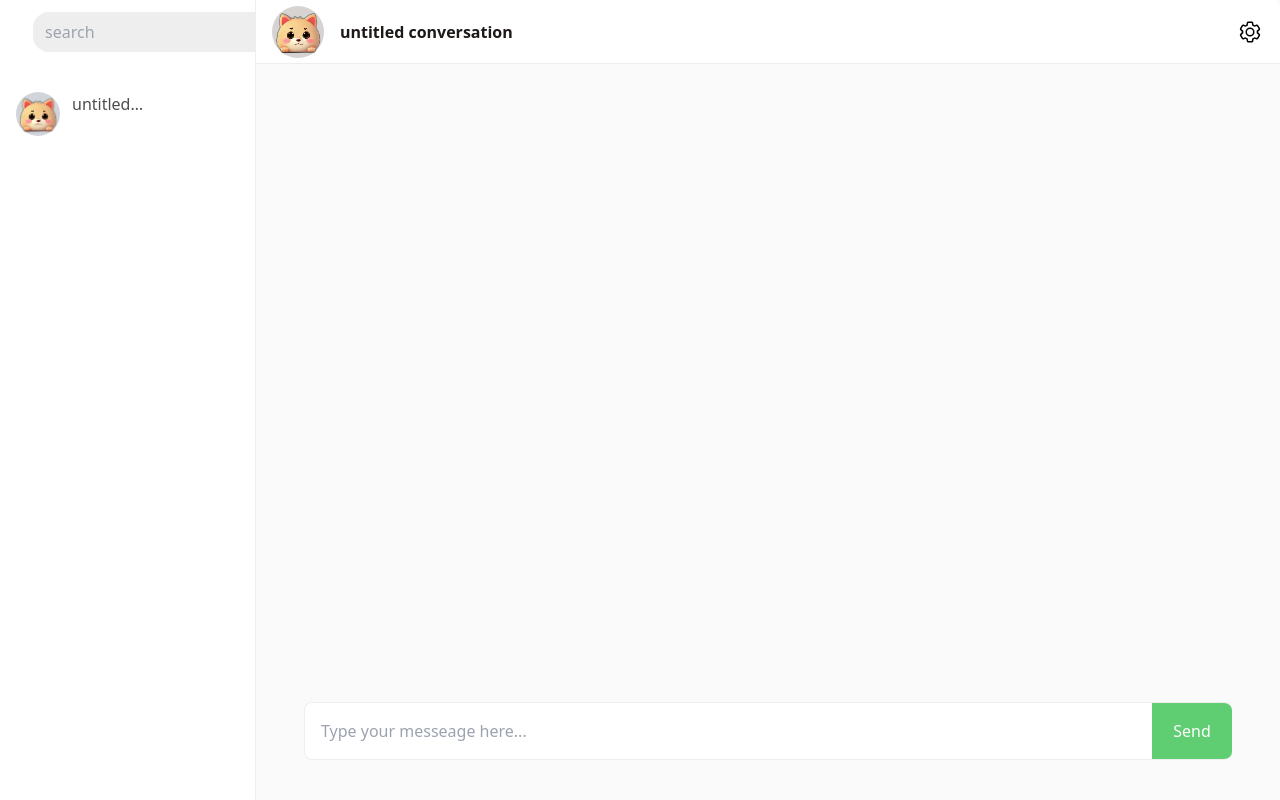
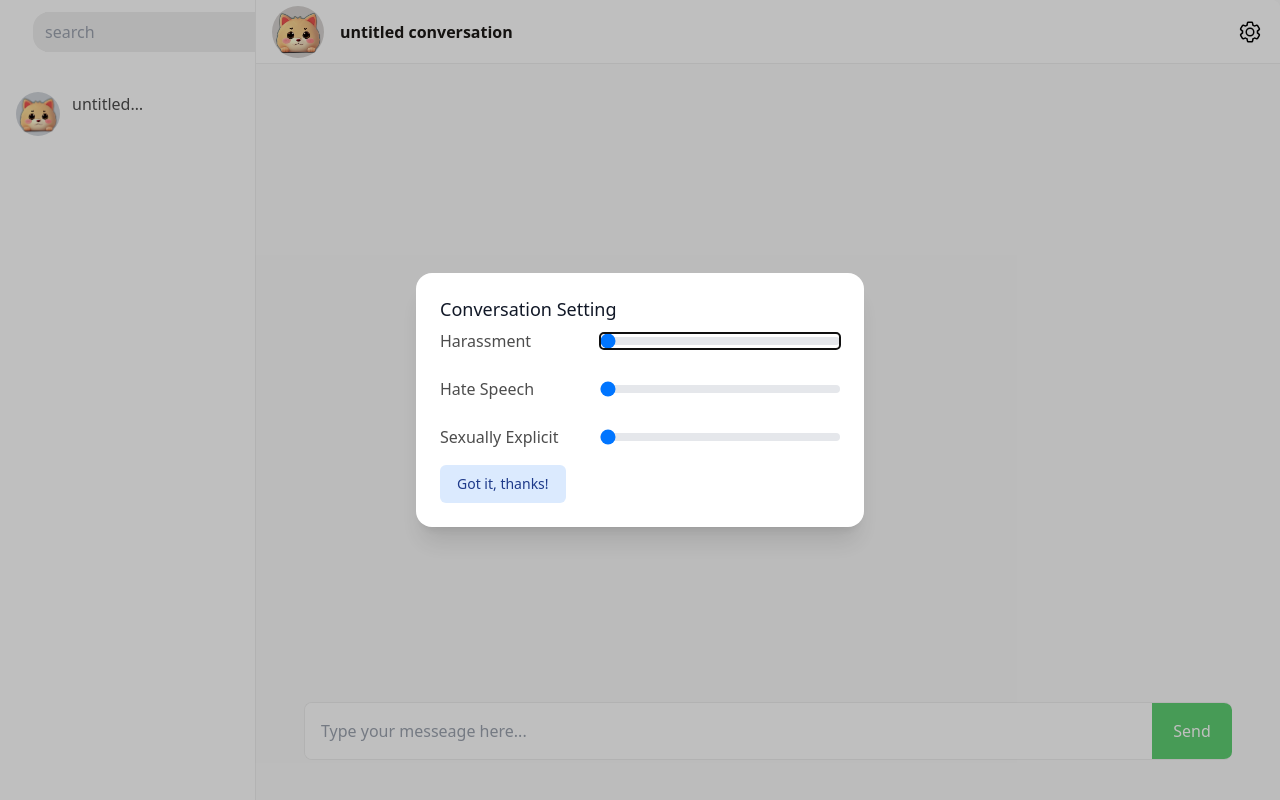
Before and after one commit to loo-y/GeminiChatUp, a Next.js app: page /chat in a window 1280 px wide. Both pictures are taken after a click on the element 1250 px from the left and 31 px from the top of the page. Built offline with nearby package versions, Linux system fonts and the light colour scheme.

Commit message:
feat: add popup

```diff
--- /dev/null
+++ b/app/components/Popup.tsx
@@ -0,0 +1,76 @@
+'use client'
+import { Fragment, useState } from 'react'
+import { Dialog, Transition } from '@headlessui/react'
+
+interface IPopupProps {
+    children: JSX.Element
+    trigger: JSX.Element
+    title?: string
+}
+export default function Popup({ children, trigger, title }: IPopupProps) {
+    let [isOpen, setIsOpen] = useState(false)
+
+    function closePopup() {
+        setIsOpen(false)
+    }
+
+    function openPopup() {
+        setIsOpen(true)
+    }
+
+    return (
+        <>
+            <div onClick={openPopup}>{trigger}</div>
+
+            <Transition appear show={isOpen} as={Fragment}>
+                <Dialog as="div" className="relative z-10" onClose={closePopup}>
+                    <Transition.Child
+                        as={Fragment}
+                        enter="ease-out duration-300"
+                        enterFrom="opacity-0"
+                        enterTo="opacity-100"
+                        leave="ease-in duration-200"
+                        leaveFrom="opacity-100"
+                        leaveTo="opacity-0"
+                    >
+                        <div className="fixed inset-0 bg-black/25" />
+                    </Transition.Child>
+
+                    <div className="fixed inset-0 overflow-y-auto">
+                        <div className="flex min-h-full items-center justify-center p-4 text-center">
+                            <Transition.Child
+                                as={Fragment}
+                                enter="ease-out duration-300"
+                                enterFrom="opacity-0 scale-95"
+                                enterTo="opacity-100 scale-100"
+                                leave="ease-in duration-200"
+                                leaveFrom="opacity-100 scale-100"
+                                leaveTo="opacity-0 scale-95"
+                            >
+                                <Dialog.Panel className="w-full max-w-md transform overflow-hidden rounded-2xl bg-white p-6 text-left align-middle shadow-xl transition-all">
+                                    {title ? (
+                                        <Dialog.Title as="h3" className="text-lg font-medium leading-6 text-gray-900">
+                                            {title}
+                                        </Dialog.Title>
+                                    ) : null}
+
+                                    <div className="mt-2">{children}</div>
+
+                                    <div className="mt-4">
+                                        <button
+                                            type="button"
+                                            className="inline-flex justify-center rounded-md border border-transparent bg-blue-100 px-4 py-2 text-sm font-medium text-blue-900 hover:bg-blue-200 focus:outline-none focus-visible:ring-2 focus-visible:ring-blue-500 focus-visible:ring-offset-2"
+                                            onClick={closePopup}
+                                        >
+                                            Got it, thanks!
+                                        </button>
+                                    </div>
+                                </Dialog.Panel>
+                            </Transition.Child>
+                        </div>
+                    </div>
+                </Dialog>
+            </Transition>
+        </>
+    )
+}
--- a/app/modules/Conversation/chatbox.tsx
+++ b/app/modules/Conversation/chatbox.tsx
@@ -11,6 +11,7 @@ import SyntaxHighlighter from 'react-syntax-highlighter'
 import { docco } from 'react-syntax-highlighter/dist/esm/styles/hljs'
 import { dark } from 'react-syntax-highlighter/dist/esm/styles/prism'
 import { formatDate } from '@/app/shared/utils'
+import Popup from '@/app/components/Popup'
 
 const ChatBox = () => {
     const dispatch = useAppDispatch()
@@ -46,9 +47,7 @@ const ChatBox = () => {
                         </div>
                     </div>
                     <div className=" flex flex-grow items-center justify-end mr-4">
-                        <div className="svg-image flex h-7 w-7 overflow-hidden items-center justify-center cursor-pointer">
-                            <img src={'/images/settings.svg'} className="h-6 w-6 active:mt-[0.5px] active:ml-[0.5px]" />
-                        </div>
+                        <ConversationSetting />
                     </div>
                 </div>
             </div>
@@ -237,4 +236,78 @@ const ChatInput = ({ conversation }: { conversation: IConversation }) => {
         </div>
     )
 }
+
+const ConversationSetting = () => {
+    const [value, setValue] = useState(0)
+
+    const handleChange = (event: ChangeEvent<HTMLInputElement>) => {
+        const newValue = parseFloat(event.target.value)
+        setValue(newValue)
+    }
+
+    return (
+        <Popup
+            trigger={
+                <div className="svg-image flex h-7 w-7 overflow-hidden items-center justify-center cursor-pointer">
+                    <img src={'/images/settings.svg'} className="h-6 w-6 active:mt-[0.5px] active:ml-[0.5px]" />
+                </div>
+            }
+            title={`Conversation Setting`}
+        >
+            <div className=" flex flex-col w-full text-textBlackColor gap-6">
+                <div className="flex flex-row items-center">
+                    <div className="flex w-2/5">
+                        <span>{`Harassment`}</span>
+                    </div>
+                    <div className="flex flex-grow">
+                        <input
+                            id="steps-range"
+                            type="range"
+                            min="0"
+                            max="3"
+                            value={value}
+                            onChange={handleChange}
+                            step="1"
+                            className="w-full h-2 bg-gray-200 rounded-lg appearance-none cursor-pointer dark:bg-gray-700"
+                        />
+                    </div>
+                </div>
+                <div className="flex flex-row items-center">
+                    <div className="flex w-2/5">
+                        <span>{`Hate Speech`}</span>
+                    </div>
+                    <div className="flex flex-grow">
+                        <input
+                            id="steps-range"
+                            type="range"
+                            min="0"
+                            max="3"
+                            value={value}
+                            onChange={handleChange}
+                            step="1"
+                            className="w-full h-2 bg-gray-200 rounded-lg appearance-none cursor-pointer dark:bg-gray-700"
+                        />
+                    </div>
+                </div>
+                <div className="flex flex-row items-center">
+                    <div className="flex w-2/5">
+                        <span>{`Sexually Explicit`}</span>
+                    </div>
+                    <div className="flex flex-grow">
+                        <input
+                            id="steps-range"
+                            type="range"
+                            min="0"
+                            max="3"
+                            value={value}
+                            onChange={handleChange}
+                            step="1"
+                            className="w-full h-2 bg-gray-200 rounded-lg appearance-none cursor-pointer dark:bg-gray-700"
+                        />
+                    </div>
+                </div>
+            </div>
+        </Popup>
+    )
+}
 export default ChatBox
--- a/package.json
+++ b/package.json
@@ -28,6 +28,7 @@
   },
   "dependencies": {
     "@google/generative-ai": "^0.1.3",
+    "@headlessui/react": "^1.7.17",
     "@microsoft/fetch-event-source": "^2.0.1",
     "@reduxjs/toolkit": "^2.0.1",
     "dayjs": "^1.11.10",
```
